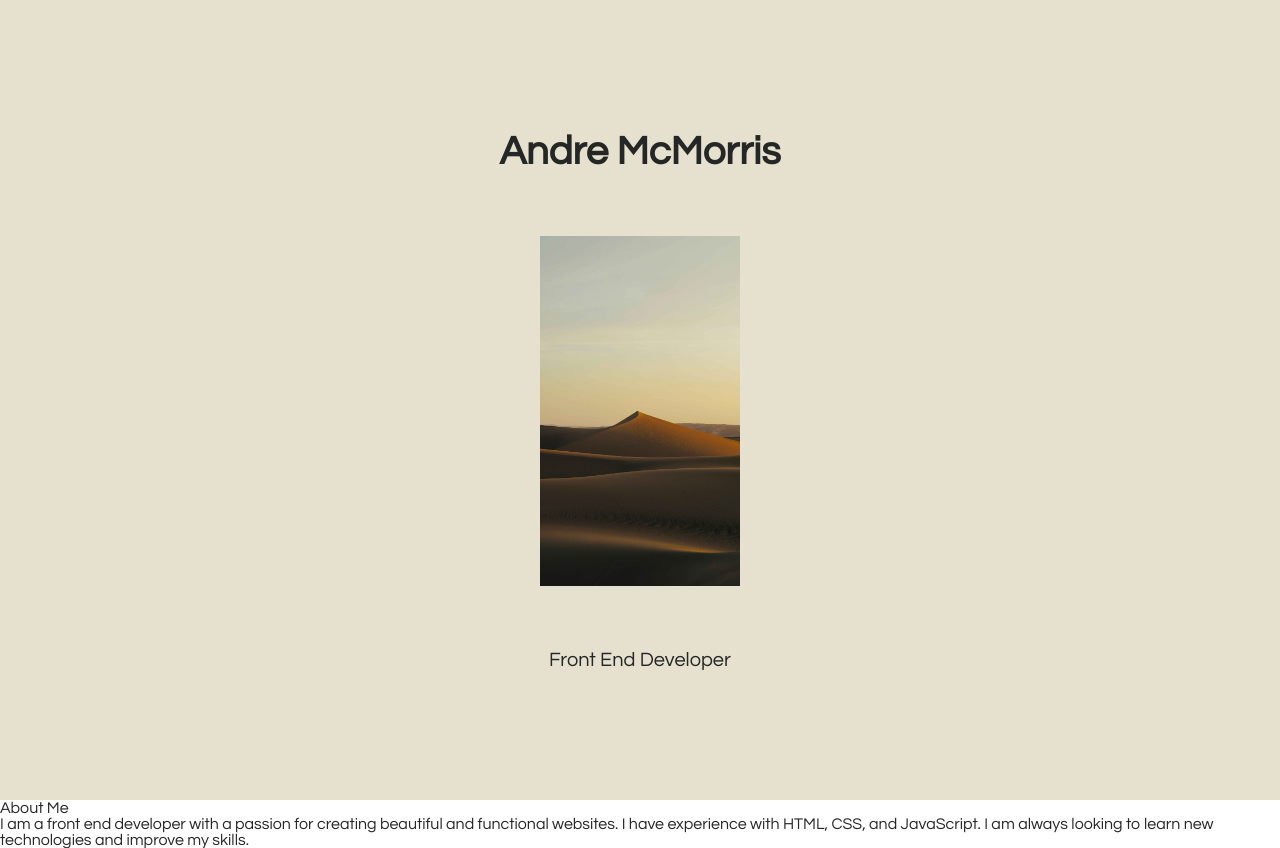
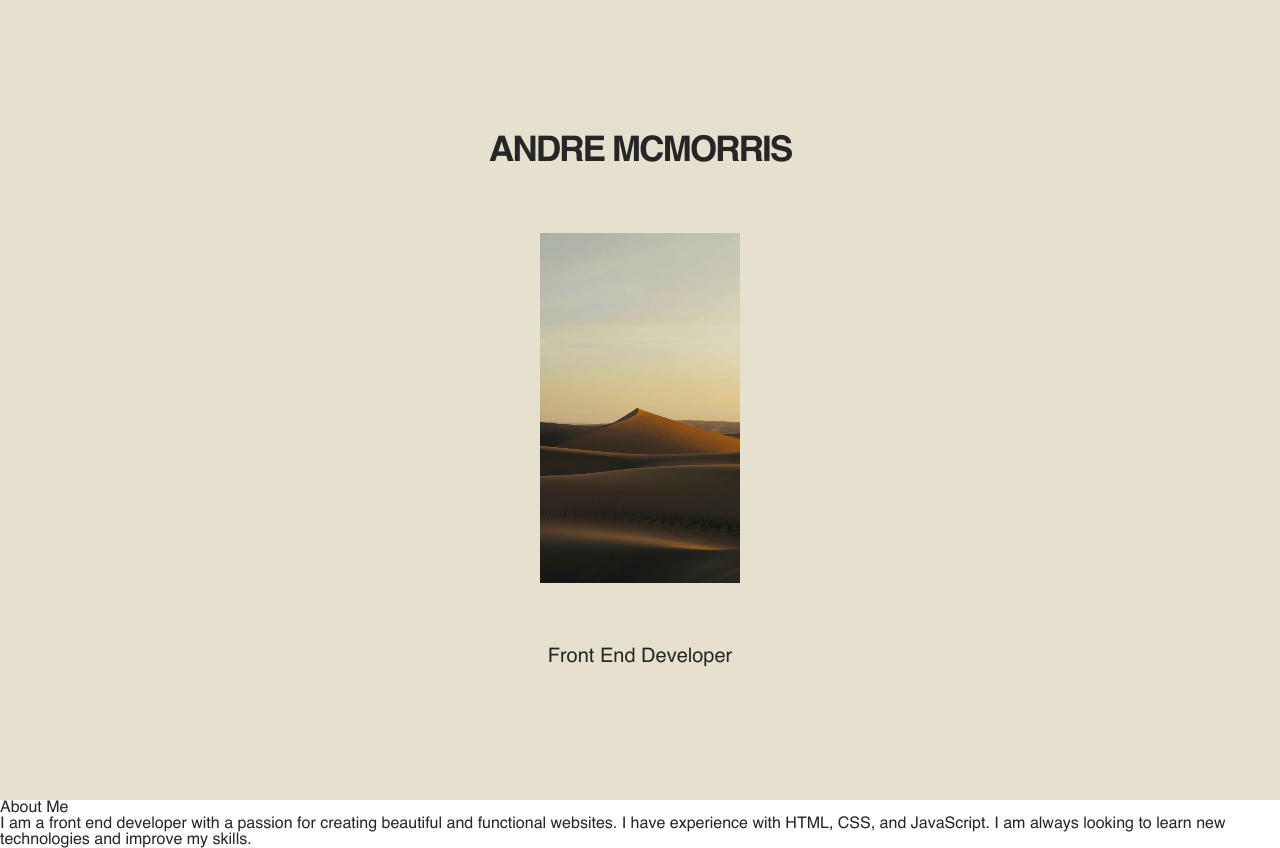
Before and after one commit to jrdnthedev/aomame, a plain HTML site: page index.html in a window 1280 px wide. Drawn offline with Linux system fonts and the light colour scheme.

Commit message:
added new fonts to project

```diff
--- /dev/null
+++ b/fonts.css
@@ -0,0 +1,54 @@
+@font-face {
+    font-family: 'Helvetica';
+    font-style: normal;
+    font-weight: normal;
+    src: local('Helvetica'), url('/fonts/Helvetica.woff') format('woff');
+    }
+
+
+    @font-face {
+    font-family: 'Helvetica Oblique';
+    font-style: normal;
+    font-weight: normal;
+    src: local('Helvetica Oblique'), url('/fonts/Helvetica-Oblique.woff') format('woff');
+    }
+
+
+    @font-face {
+    font-family: 'Helvetica Compressed';
+    font-style: normal;
+    font-weight: normal;
+    src: local('Helvetica Compressed'), url('/fonts/helvetica-compressed-5871d14b6903a.woff') format('woff');
+    }
+
+
+    @font-face {
+    font-family: 'Helvetica Rounded Bold';
+    font-style: normal;
+    font-weight: normal;
+    src: local('Helvetica Rounded Bold'), url('/fonts/helvetica-rounded-bold-5871d05ead8de.woff') format('woff');
+    }
+
+
+    @font-face {
+    font-family: 'Helvetica Bold';
+    font-style: normal;
+    font-weight: normal;
+    src: local('Helvetica'), url('/fonts/Helvetica-Bold.woff') format('woff');
+    }
+
+
+    @font-face {
+    font-family: 'Helvetica Bold Oblique';
+    font-style: normal;
+    font-weight: normal;
+    src: local('Helvetica Bold Oblique'), url('/fonts/Helvetica-BoldOblique.woff') format('woff');
+    }
+
+
+    @font-face {
+    font-family: 'Helvetica Light';
+    font-style: normal;
+    font-weight: normal;
+    src: local('Helvetica Light'), url('/fonts/helvetica-light-587ebe5a59211.woff') format('woff');
+    }
--- a/index.html
+++ b/index.html
@@ -2,12 +2,6 @@
 <html>
   <head>
     <title>Home</title>
-    <link rel="preconnect" href="https://fonts.googleapis.com" />
-    <link rel="preconnect" href="https://fonts.gstatic.com" crossorigin />
-    <link
-      href="https://fonts.googleapis.com/css2?family=Questrial&display=swap"
-      rel="stylesheet"
-    />
     <link rel="stylesheet" href="styles.css" />
     <meta name="viewport" content="width=device-width, initial-scale=1.0" />
     <meta description="This is the home page." />
--- a/styles.css
+++ b/styles.css
@@ -1,5 +1,6 @@
+@import url('fonts.css');
 * {
-    font-family: "Questrial", sans-serif;
+    font-family: 'Helvetica';
     font-weight: 400;
     font-style: normal;
     font-size: 16px;
@@ -10,8 +11,10 @@
 }
 
 h1 {
-    font-weight: bold;
-    font-size: 2.5rem;
+    font-family: 'Helvetica Bold';
+    font-size: 2.2rem;
+    text-transform: uppercase;
+    letter-spacing: -2px;
 }
 
 h2 {
```
Also changed, not shown: fonts/Helvetica-Bold.woff (added), fonts/Helvetica-BoldOblique.woff (added), fonts/Helvetica-Oblique.woff (added), fonts/Helvetica.woff (added), fonts/helvetica-compressed-5871d14b6903a.woff (added), fonts/helvetica-light-587ebe5a59211.woff (added), fonts/helvetica-rounded-bold-5871d05ead8de.woff (added).
